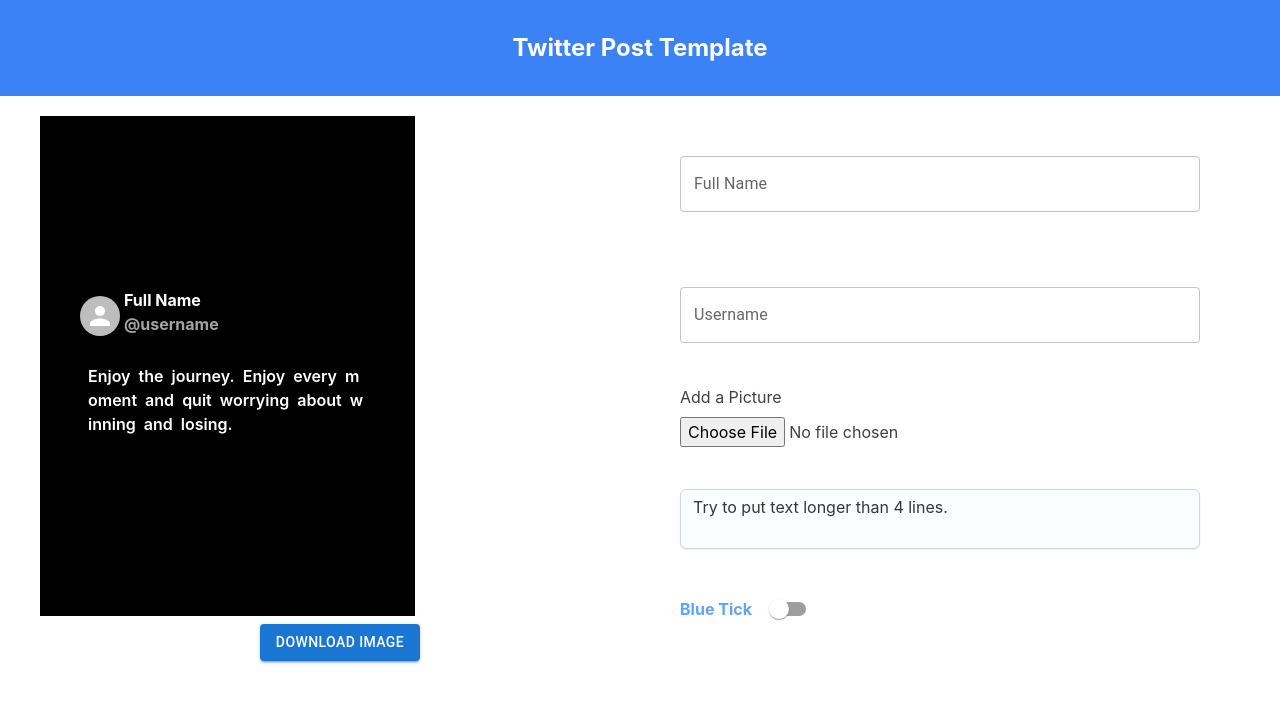
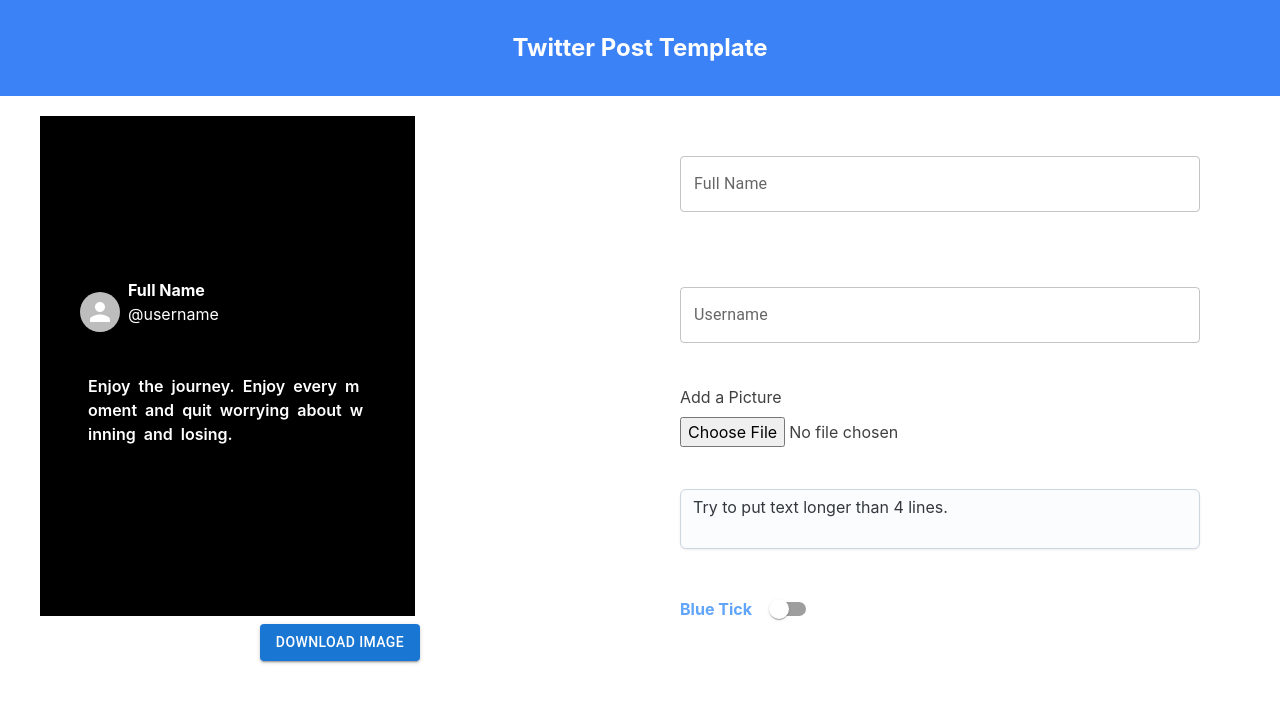
Before and after one commit to OmPrakashMallik2/social-media-post-templates, a React (Create React App) app: page /twitter in a window 1280 px wide. Shown: the top 702 px of the page. Built offline with nearby package versions, Linux system fonts and the light colour scheme.

Commit message:
hope usename and avatar and blue tick is well structured now

```diff
--- a/src/Components/Twitter.jsx
+++ b/src/Components/Twitter.jsx
@@ -67,18 +67,22 @@
 
           <div id='print' className='w-[300px] lg:w-[375px] h-[400px] lg:h-[500px] bg-black text-white flex flex-col justify-center p-10 gap-5'>
 
-            <div className='flex justify-start'>
-              <div className='flex items-end '>
+            {/* start */}
+
+            <div className='flex gap-2 items-center bg-black text-white'>
+              <div>
                 <Avatar alt='Remy Sharp' src={image} />
               </div>
-              <div className='flex flex-col justify-start ml-1 rounded-md'>
-                <p className='font-bold text-white'>{fullName}</p>
-                <p className='text-neutral-400 font-bold'>@{username}</p>
+              <div className='flex flex-col mb-5 justify-start'>
+                <p className='font-bold'>{fullName}</p>
+                <p>@{username}</p>
               </div>
-              <div className='ml-1 flex items-center '>
+              <div className='mb-7'>
                 {blueTick && <VerifiedIcon fontSize='small' className='text-blue-400' />}
               </div>
             </div>
+
+            {/* end */}
 
 
             <div className='p-2 rounded-md'>
```
